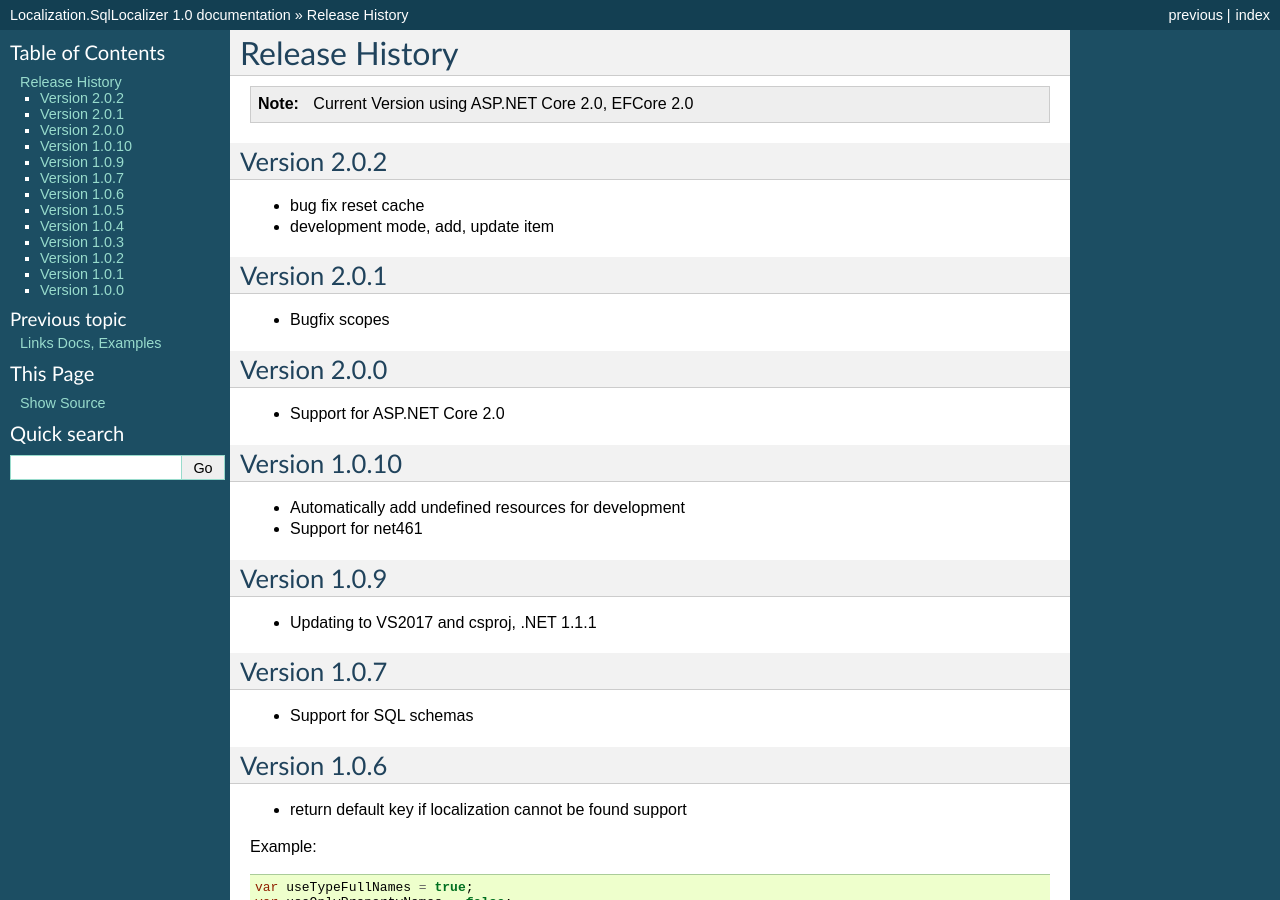
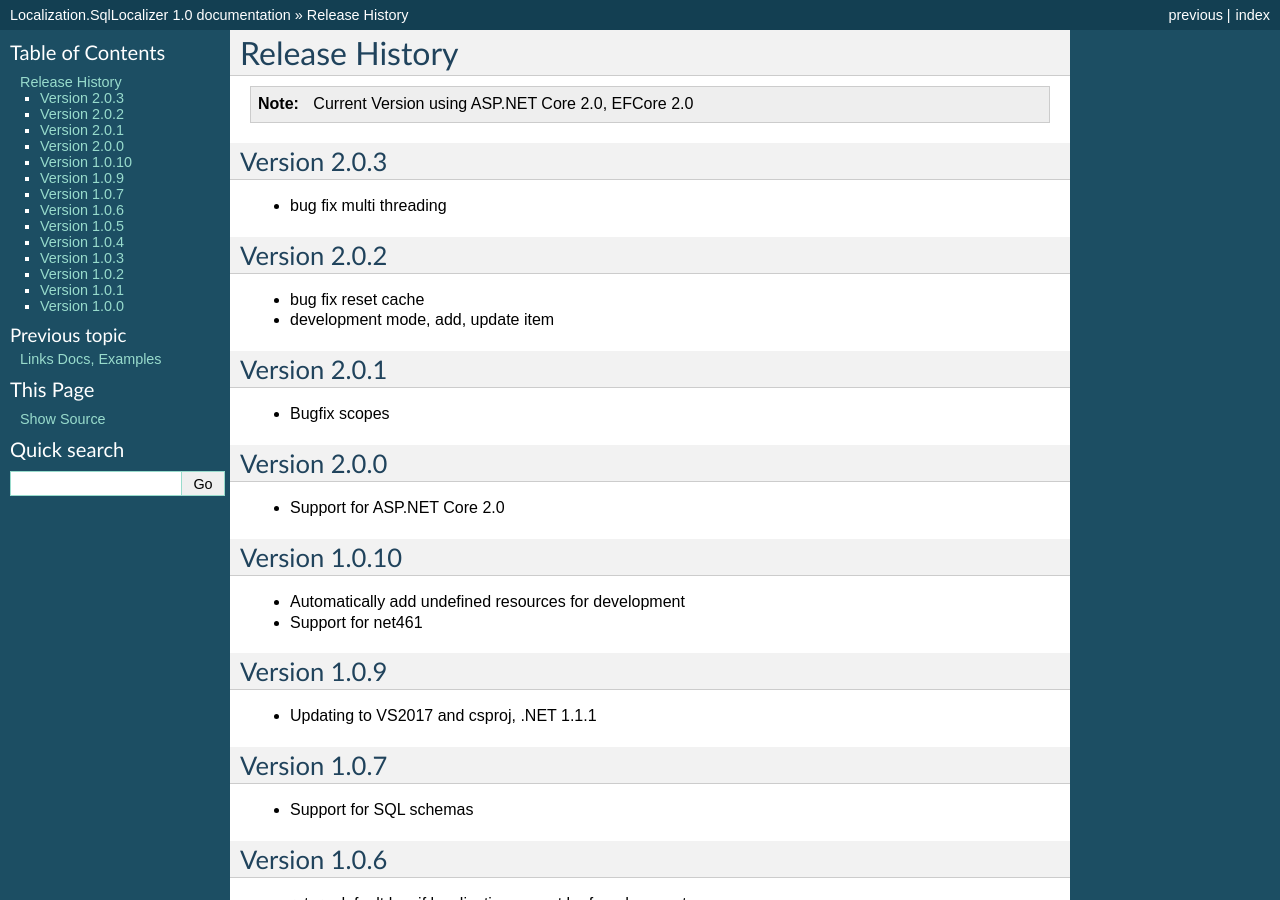
Before and after one commit to damienbod/Localization.SqlLocalizer.docs, a Sphinx documentation site: the page built from docs/source/docs/releases.rst, in a window 1280 px wide and 900 px high. Built offline with Sphinx 7.4.7, drawn with Linux system fonts in a browser that asks for light colours.

Commit message:
Update releases.rst

```diff
--- a/docs/source/docs/releases.rst
+++ b/docs/source/docs/releases.rst
@@ -3,6 +3,12 @@
 
 .. note::
     Current Version using ASP.NET Core 2.0, EFCore 2.0
+
+Version 2.0.3
+-------------
+
+* bug fix multi threading
+
 
 Version 2.0.2
 -------------
```
